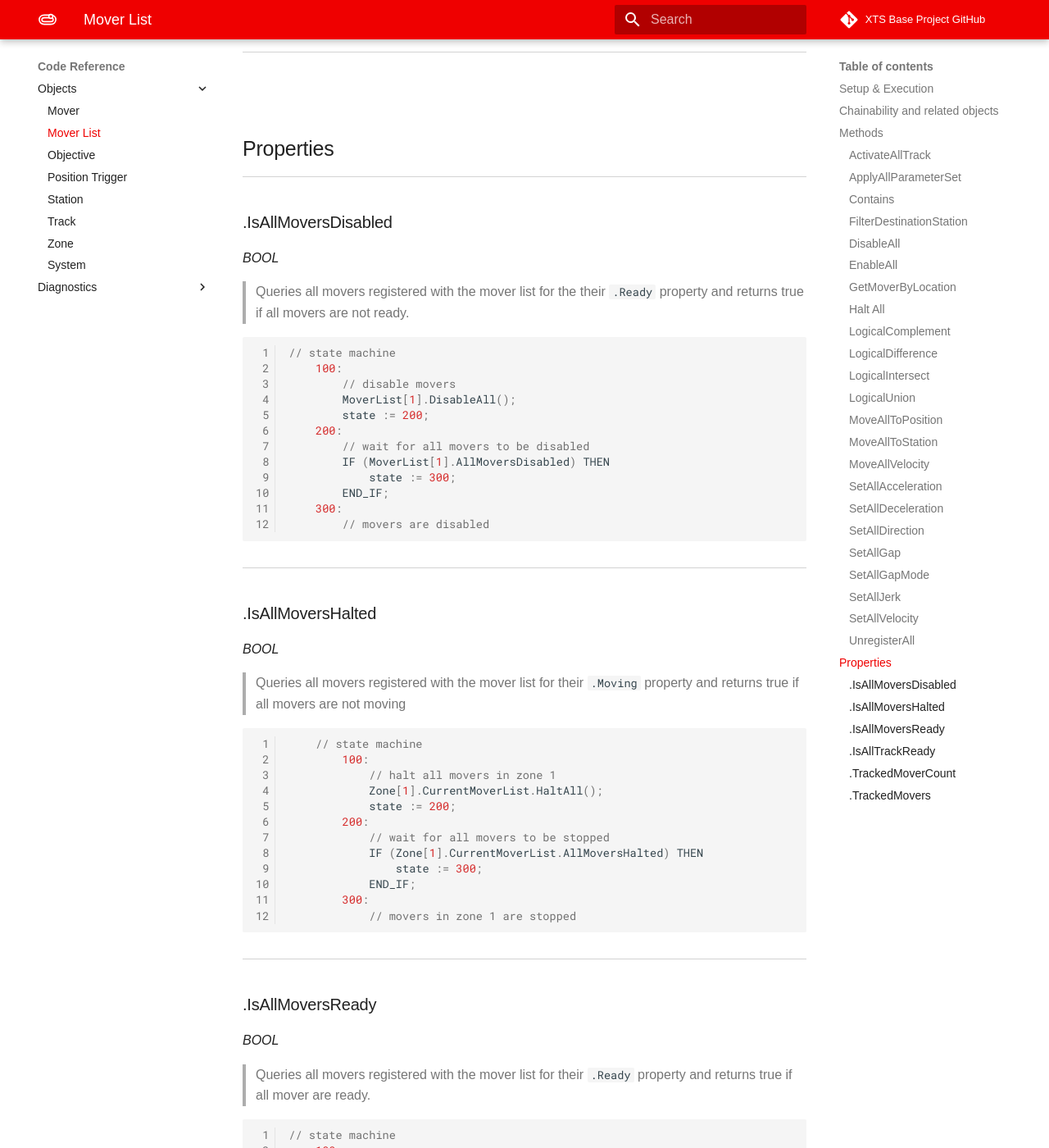
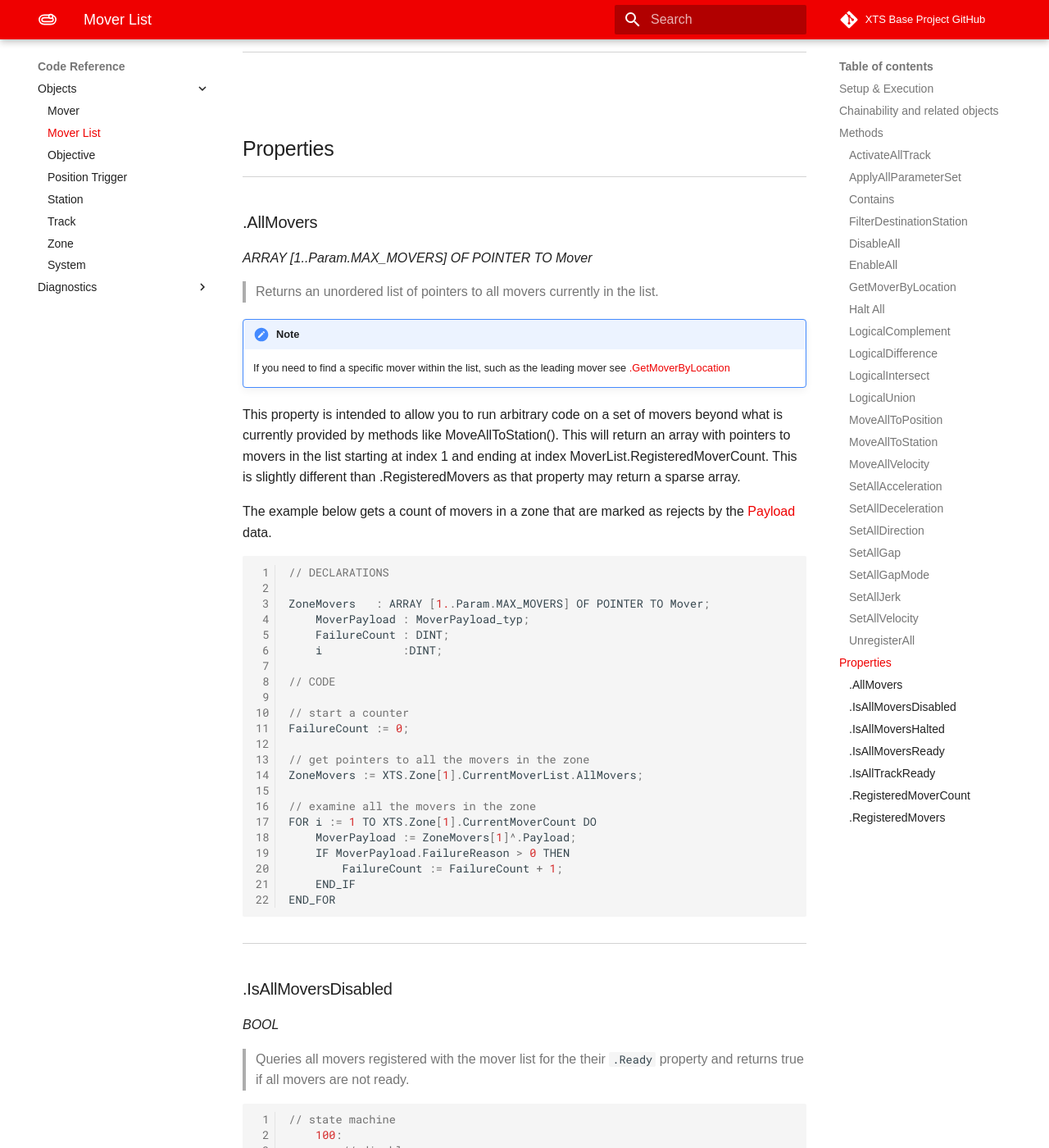
Before and after one commit to Beckhoff-USA-Community/XTS_Base, an MkDocs documentation site: the page built from Documentation/docs/CodeReference/Objects/MoverList.md, in a window 1280 px wide and 1400 px high, scrolled down 9383 px. Shown: the whole window at 82% size. Built offline with MkDocs 1.6.1 and Material for MkDocs 9.7.7, drawn with Linux system fonts in a browser that asks for light colours; some web fonts are replaced; comment, search, counter and statistics services are not loaded; some of the changed text lies outside the part shown.

Commit message:
Add MoverList.AllMovers property, including documentation

````diff
--- a/Documentation/docs/CodeReference/Objects/MoverList.md
+++ b/Documentation/docs/CodeReference/Objects/MoverList.md
@@ -35,7 +35,7 @@ Mediator.AddMoverList( MoverListA );
 
 The [`Track`](./Track.md) and [`Zone`](./Zone.md) objects keep internal mover lists that can be accessed with the `.CurrentMoverList` property. And many of the methods below return mover lists.
 
-Additionally a mover list is extended from [`Objective`](./Objective.md) which provides two additional and very helpful properties `.TrackedMoverCount` and `.TrackedMovers`.
+Additionally a mover list is extended from [`Objective`](./Objective.md) which provides two additional and very helpful properties `.RegisteredMoverCount` and `.RegisteredMovers`.
 
 The combination of these functionalities can allow for powerful and concise handling of movers throughout the system. Some examples follow.
 
@@ -45,7 +45,7 @@ Track[2].CurrentMoverList.FilterDestinationStation(Station[3]).MoveAllToStation(
 ```
 ```javascript
 // count the number of movers in Zone 2 and Zone 3
-MoverCount := Zone[2].CurrentMoverList.LogicalIntersect(Zone[3].CurrentMoverList).TrackedMoverCount;
+MoverCount := Zone[2].CurrentMoverList.LogicalIntersect(Zone[3].CurrentMoverList).RegisteredMoverCount;
 ```
 
 ## Methods
@@ -331,6 +331,44 @@ MoverListA.UnregisterAll();
 
 ## Properties
 
+### .AllMovers
+
+*ARRAY [1..Param.MAX_MOVERS] OF POINTER TO Mover*
+
+> Returns an unordered list of pointers to all movers currently in the list.
+
+!!! Note
+	If you need to find a specific mover within the list, such as the leading mover see [.GetMoverByLocation](#getmoverbylocation)
+
+This property is intended to allow you to run arbitrary code on a set of movers beyond what is currently provided by methods like MoveAllToStation(). This will return an array with pointers to movers in the list starting at index 1 and ending at index MoverList.RegisteredMoverCount. This is slightly different than .RegisteredMovers as that property may return a sparse array.
+
+The example below gets a count of movers in a zone that are marked as rejects by the [Payload](Mover.md#payload) data.
+
+```javascript
+// DECLARATIONS
+
+ZoneMovers   : ARRAY [1..Param.MAX_MOVERS] OF POINTER TO Mover;
+	MoverPayload : MoverPayload_typ;
+	FailureCount : DINT;
+	i            :DINT;
+
+// CODE
+
+// start a counter
+FailureCount := 0;
+
+// get pointers to all the movers in the zone
+ZoneMovers := XTS.Zone[1].CurrentMoverList.AllMovers;
+
+// examine all the movers in the zone
+FOR i := 1 TO XTS.Zone[1].CurrentMoverCount DO
+	MoverPayload := ZoneMovers[1]^.Payload;
+	IF MoverPayload.FailureReason > 0 THEN
+		FailureCount := FailureCount + 1;
+	END_IF
+END_FOR
+```
+
 ### .IsAllMoversDisabled
 
 *BOOL*
@@ -400,20 +438,21 @@ MoverListA.UnregisterAll();
 
 > Queries all movers registered with the mover list for their IsTrackReady property and returns true when all movers have this property set true.
 
-Note: This routine intentionally returns false if no movers are on the track. This is to handle the several scan delay between activating a track and the mover reporting the track is active. In a typical use case .ActivateAllTrack and .IsAllTrackReady are called back to back. Without this exception code folling .IsAllTrackReady would falsely assume the track switch is complete if the track was empty causing mover motion commands to throw errors.
+!!! Note
+	This routine intentionally returns false if no movers are on the track. This is to handle the several scan delay between activating a track and the mover reporting the track is active. In a typical use case .ActivateAllTrack and .IsAllTrackReady are called back to back. Without this exception code folling .IsAllTrackReady would falsely assume the track switch is complete if the track was empty causing mover motion commands to throw errors.
 
 See ActivateAllTrack() for an example.
 
-### .TrackedMoverCount
+### .RegisteredMoverCount
 
 *USINT*
 
 !!! Note
-	This property is part of [Objective](./Objective.md#trackedmovercount) but is frequently used with mover lists and can be accessed as part of the MoverList object.
+	This property is part of [Objective](./Objective.md#registeredmovercount) but is frequently used with mover lists and can be accessed as part of the MoverList object.
 
-### .TrackedMovers
+### .RegisteredMovers
 
 *ARRAY OF POINTER TO Mover*
 
 !!! Note
-	This property is part of [Objective](./Objective.md#trackedmovers) but is frequently used with mover lists and can be accessed as part of the mover list.
+	This property is part of [Objective](./Objective.md#registeredmovers) but is frequently used with mover lists and can be accessed as part of the mover list.
````
Also changed, not shown: Documentation/docs/CodeReference/Objects/Objective.md (+3 -3 lines), Documentation/docs/CodeReference/Objects/Station.md (+4 -4 lines), Documentation/docs/CodeReference/Objects/Zone.md (+2 -2 lines), 5 other files.
